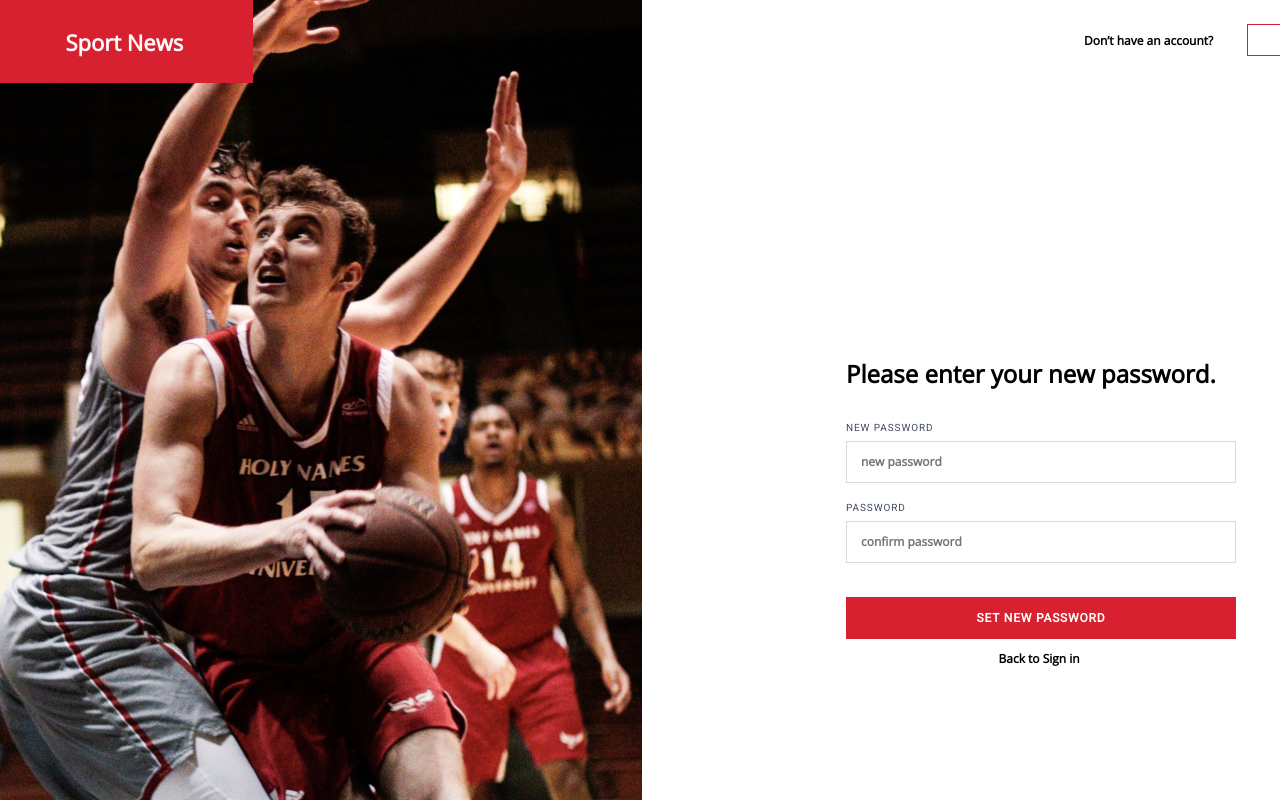
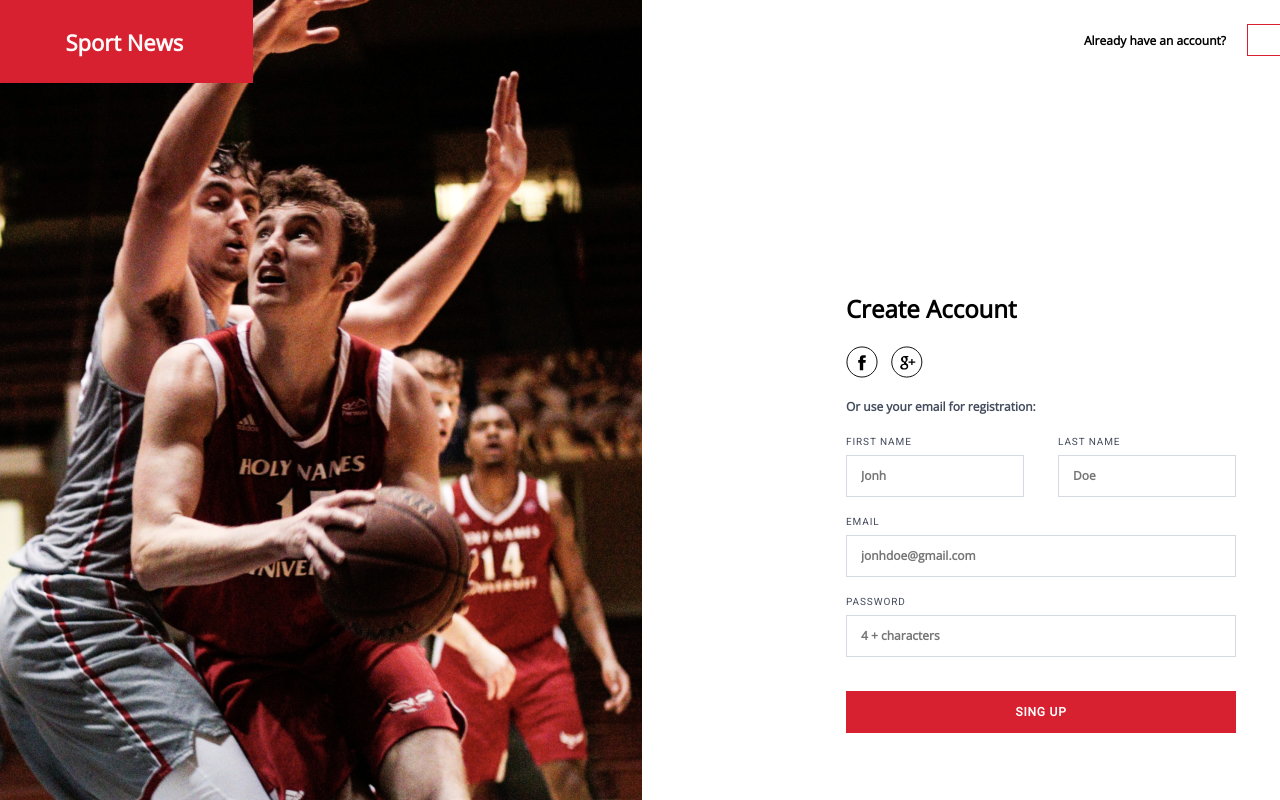
Before and after one commit to dotkurka/SportNewsSite, a React (Create React App) app: page / in a window 1280 px wide. Shown: the top 800 px of the page. Built offline with nearby package versions, Linux system fonts and the light colour scheme.

Commit message:
feat: add Sing Up Page

```diff
--- a/src/App.tsx
+++ b/src/App.tsx
@@ -1,11 +1,11 @@
-import { LogInPage } from './pages';
+import SingIn from './pages/SingInPage/SingIn';
 
 import './styles/App.scss';
 
 const App = () => {
   return (
     <div className='App'>
-      <LogInPage />
+      <SingIn />
     </div>
   );
 };
--- a/src/assets/images/custom.d.ts
+++ b/src/assets/images/custom.d.ts
@@ -1,4 +1,6 @@
 declare module '*.svg' {
-  const content: any;
-  export default content;
+  import React = require('react');
+  export const ReactComponent: React.FC<React.SVGProps<SVGSVGElement>>;
+  const src: any;
+  export default src;
 }
--- /dev/null
+++ b/src/pages/SingInPage/SingIn.scss
@@ -0,0 +1,110 @@
+@import './../../styles/Colors.scss';
+@import url('https://fonts.googleapis.com/css2?family=Open+Sans&display=swap');
+
+$height: 1024px;
+
+.sing-up {
+  width: 1440px;
+  height: $height;
+  background-color: rgb(255, 255, 255);
+  position: relative;
+  display: flex;
+  font-family: 'Open Sans';
+  font-style: normal;
+  font-weight: 600;
+  font-size: 12px;
+  line-height: 17px;
+
+  &-left {
+    width: 642px;
+    height: $height;
+    background: url('./../../assets/images/freddie-collins.png');
+  }
+
+  &-right {
+    width: 798px;
+    display: flex;
+    justify-content: center;
+    align-items: center;
+    flex-direction: column;
+
+    &-header {
+      display: flex;
+      justify-content: space-between;
+      align-items: center;
+      width: 300px;
+      position: absolute;
+      top: 24px;
+      right: 56px;
+    }
+  }
+}
+
+.form {
+  &-contain {
+    display: flex;
+    flex-direction: column;
+    justify-content: space-between;
+    width: 390px;
+    height: 441px; //281
+  }
+
+  &-title {
+    font-size: 24px;
+    line-height: 33px;
+    color: #000000;
+  }
+
+  &-button {
+    width: 100%;
+    margin-top: 15px;
+    font-family: 'Roboto';
+    font-style: normal;
+    font-weight: 700;
+    font-size: 12px;
+    line-height: 14px;
+    letter-spacing: 0.8px;
+    text-transform: uppercase;
+  }
+
+  &-input {
+    width: 100%;
+  }
+
+  &-error {
+    font-size: 10px;
+    line-height: 14px;
+    color: $alizarinCrimson;
+  }
+
+  &-description {
+    font-size: 12px;
+    line-height: 16px;
+    color: $riverBed;
+  }
+
+  &-dual {
+    display: flex;
+    justify-content: space-between;
+
+    &-input {
+      width: 178px;
+    }
+  }
+
+  &-social {
+    width: 76.8px;
+    display: flex;
+    justify-content: space-between;
+
+    &-icon {
+      height: 32px;
+      width: 32px;
+      cursor: pointer;
+
+      &:hover * {
+        stroke: red;
+      }
+    }
+  }
+}
--- /dev/null
+++ b/src/pages/SingInPage/SingIn.tsx
@@ -0,0 +1,111 @@
+import { Form, Formik } from 'formik';
+
+import { ReactComponent as FbIcon } from '../../assets/images/facebook-circle-icon.svg';
+import { ReactComponent as GmailIcon } from '../../assets/images/gmail-circle-icon.svg';
+import { Button, Input, Logo } from '../../components';
+import { ButtonVariant } from '../../components/Button/types';
+
+import './SingIn.scss';
+
+interface IFormValues {
+  fname: string;
+  lname: string;
+  email: string;
+  password: string;
+}
+
+const SingIn = () => {
+  const initialValues: IFormValues = {
+    fname: '',
+    lname: '',
+    email: '',
+    password: '',
+  };
+
+  const submit = () => {};
+  return (
+    <div className='sing-up'>
+      <div className='sing-up-left'>
+        <Logo />
+      </div>
+      <div className='sing-up-right'>
+        <div className='sing-up-right-header'>
+          Already have an account?
+          <Button variant={ButtonVariant.Outline}>Log in</Button>
+        </div>
+
+        <Formik onSubmit={submit} initialValues={initialValues}>
+          {({ values, handleChange, handleBlur, handleSubmit }) => (
+            <Form className='form-contain' onSubmit={handleSubmit}>
+              <div className='form-title'>Create Account</div>
+
+              <div className='form-social'>
+                <FbIcon className='form-social-icon' />
+                <GmailIcon className='form-social-icon' />
+              </div>
+
+              <div className='form-description'>Or use your email for registration:</div>
+
+              <div>
+                <div className='form-dual'>
+                  <Input
+                    className='form-dual-input'
+                    placeholder='Jonh'
+                    label='First name'
+                    type='text'
+                    name='fname'
+                    onChange={handleChange}
+                    onBlur={handleBlur}
+                    value={values.fname}
+                  />
+                  <Input
+                    className='form-dual-input'
+                    placeholder='Doe'
+                    label='Last name'
+                    type='text'
+                    name='lname'
+                    onChange={handleChange}
+                    onBlur={handleBlur}
+                    value={values.lname}
+                  />
+                </div>
+
+                <Input
+                  className='form-input'
+                  placeholder='jonhdoe@gmail.com'
+                  label='Email'
+                  type='email'
+                  name='email'
+                  onChange={handleChange}
+                  onBlur={handleBlur}
+                  value={values.email}
+                />
+
+                <Input
+                  className='form-input'
+                  placeholder='4 + characters'
+                  label='Password'
+                  type='password'
+                  name='password'
+                  onChange={handleChange}
+                  onBlur={handleBlur}
+                  value={values.password}
+                />
+                <Button
+                  className='form-button'
+                  variant={ButtonVariant.Contained}
+                  size='large'
+                  type='submit'
+                >
+                  Sing Up
+                </Button>
+              </div>
+            </Form>
+          )}
+        </Formik>
+      </div>
+    </div>
+  );
+};
+
+export default SingIn;
```
Also changed, not shown: src/assets/images/facebook-circle-icon.svg (added), src/assets/images/gmail-circle-icon.svg (added).
